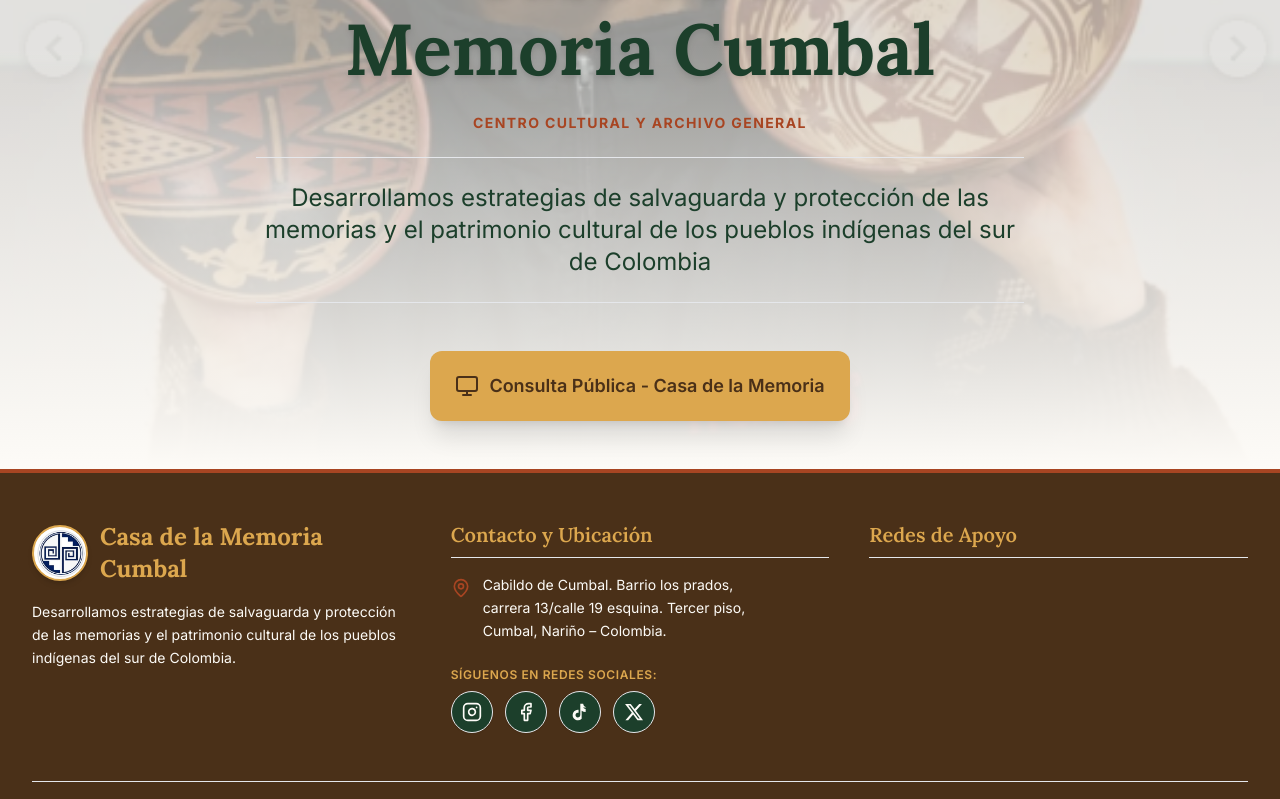
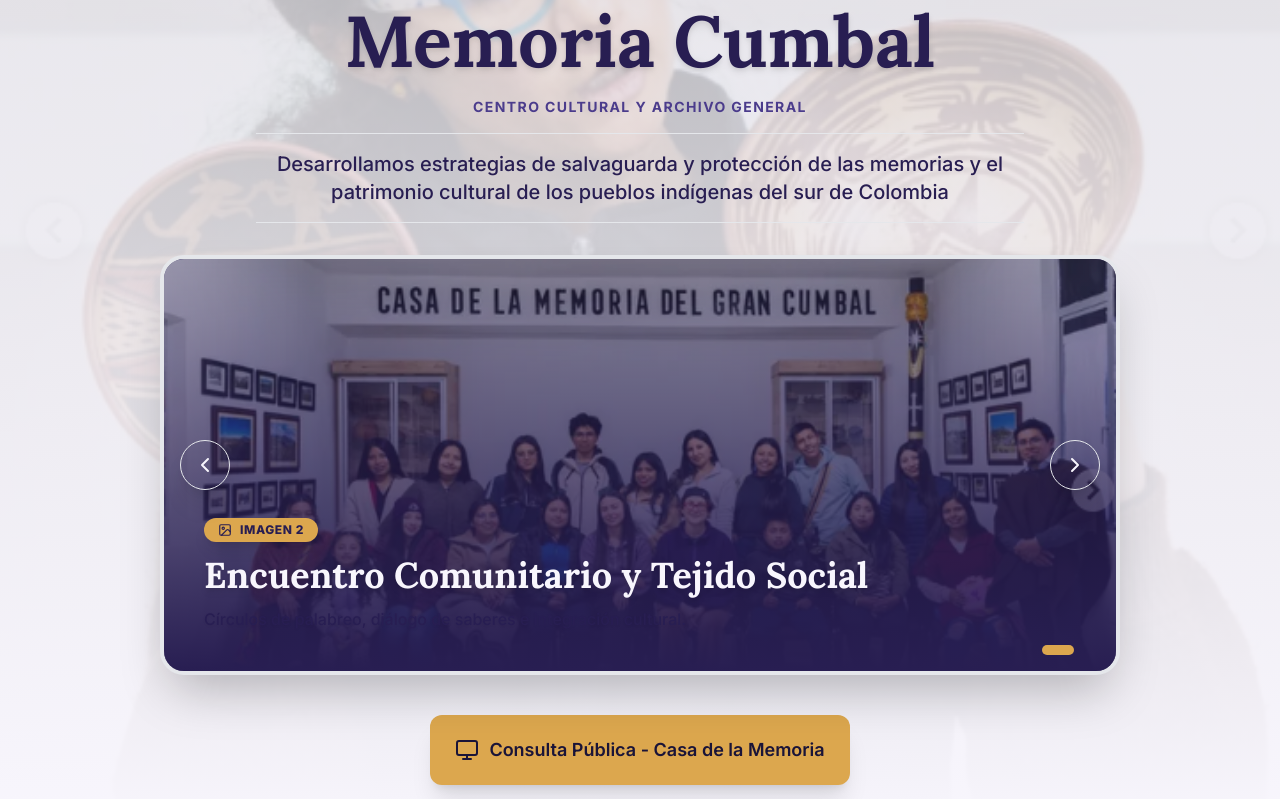
Before and after one commit to danielguadir/casa-memoria-web, a Next.js app: page / in a window 1280 px wide. Shown: the part 461-1260 px from the top of the page. Built offline with nearby package versions, Linux system fonts and the light colour scheme.

Commit message:
feat(theme): agregar tema Violeta Imperial (CEOs #281E52 / #4B3C8C), carrusel interactivo en Inicio y persistencia local

```diff
--- a/src/components/Hero.tsx
+++ b/src/components/Hero.tsx
@@ -5,13 +5,14 @@ import { Monitor } from 'lucide-react';
 import { useAuth } from '@/context/AuthContext';
 import { useSiteSettings } from '@/context/SiteSettingsContext';
 import { Button } from '@/components/design-system';
+import HeroCarousel from '@/components/HeroCarousel';
 
 export default function Hero() {
     const { openKioskModal } = useAuth();
     const { siteContent } = useSiteSettings();
 
     return (
-        <section id="inicio" className="relative min-h-[85vh] flex items-center justify-center bg-crema text-verde-profundo overflow-hidden py-12">
+        <section id="inicio" className="relative min-h-[90vh] flex flex-col items-center justify-center bg-crema text-verde-profundo overflow-hidden py-12">
 
             {/* Background Image Overlay */}
             <div className="absolute inset-0 z-0">
@@ -19,29 +20,33 @@ export default function Hero() {
                     src="/images/tesoros.png"
                     alt="Territorio de Cumbal"
                     fill
-                    className="object-cover object-center opacity-40 brightness-75"
+                    className="object-cover object-center opacity-35 brightness-75"
                     priority
                 />
-                <div className="absolute inset-0 bg-gradient-to-t from-crema via-transparent to-transparent z-10"></div>
-                <div className="absolute inset-0 bg-verde-profundo/20 z-10"></div>
+                <div className="absolute inset-0 bg-gradient-to-t from-crema via-crema/40 to-transparent z-10"></div>
+                <div className="absolute inset-0 bg-verde-profundo/15 z-10"></div>
             </div>
 
-            <div className="relative z-20 max-w-5xl mx-auto px-4 sm:px-6 lg:px-8 text-center space-y-10 animate-fade-in my-auto">
-                <div className="flex justify-center">
-                    <div className="relative w-48 h-48 sm:w-56 sm:h-56 rounded-full overflow-hidden border-4 border-mostaza shadow-2xl bg-crema/20 backdrop-blur-sm flex items-center justify-center transform hover:scale-105 transition-transform duration-500">
+            <div className="relative z-20 max-w-5xl mx-auto px-4 sm:px-6 lg:px-8 text-center space-y-8 my-auto w-full">
+
+                {/* 1. Logo Principal */}
+                <div className="flex justify-center pt-4">
+                    <div className="relative w-40 h-40 sm:w-52 sm:h-52 rounded-full overflow-hidden border-4 border-mostaza shadow-2xl bg-crema/30 backdrop-blur-sm flex items-center justify-center transform hover:scale-105 transition-transform duration-500">
                         <div className="relative w-full h-full flex items-center justify-center transform scale-110">
                             <Image
                                 src="/images/hero-logo.png"
-                                alt="Logo Hero"
+                                alt="Logo Casa de la Memoria"
                                 width={190}
                                 height={190}
-                                className="w-auto h-40 sm:h-48 object-contain drop-shadow-md"
+                                className="w-auto h-36 sm:h-44 object-contain drop-shadow-md"
+                                priority
                             />
                         </div>
                     </div>
                 </div>
 
-                <div className="space-y-6 max-w-4xl mx-auto">
+                {/* 2. Título, Subtítulo y Descripción */}
+                <div className="space-y-4 max-w-4xl mx-auto">
                     <h1 className="font-serif font-extrabold text-4xl sm:text-6xl md:text-7xl !leading-[1.1] text-verde-profundo drop-shadow-md text-balance">
                         {siteContent.heroTitle}
                     </h1>
@@ -52,11 +57,15 @@ export default function Hero() {
                         </p>
                     )}
 
-                    <p className="text-base sm:text-xl md:text-2xl font-sans text-cafe/90 max-w-3xl mx-auto leading-relaxed border-t border-b border-verde-profundo/20 py-6 my-6">
+                    <p className="text-base sm:text-lg md:text-xl font-sans text-cafe/90 max-w-3xl mx-auto leading-relaxed border-t border-b border-verde-profundo/20 py-4 my-4 font-medium">
                         {siteContent.heroDesc}
                     </p>
                 </div>
 
+                {/* 3. Carrusel Interactivo de Espacios (Imagen 1, Imagen 2, Imagen 3) */}
+                <HeroCarousel />
+
+                {/* 4. Botón de Acción Principal */}
                 <div className="flex justify-center pt-2">
                     <Button
                         variant="mostaza"
--- /dev/null
+++ b/src/components/HeroCarousel.tsx
@@ -0,0 +1,137 @@
+'use client';
+
+import React, { useState, useEffect } from 'react';
+import Image from 'next/image';
+import { ChevronLeft, ChevronRight, Image as ImageIcon } from 'lucide-react';
+
+export interface CarouselSlide {
+  id: number;
+  tag: string;
+  title: string;
+  description: string;
+  imageSrc: string;
+}
+
+const DEFAULT_SLIDES: CarouselSlide[] = [
+  {
+    id: 1,
+    tag: 'Imagen 1',
+    title: 'Territorio Sagrado del Gran Cumbal',
+    description: 'Paisajes, volcanes y memoria viva del Pueblo Indígena de los Pastos.',
+    imageSrc: '/images/tesoros.png',
+  },
+  {
+    id: 2,
+    tag: 'Imagen 2',
+    title: 'Encuentro Comunitario y Tejido Social',
+    description: 'Círculos de palabreo, diálogo de saberes e integración cultural.',
+    imageSrc: '/images/grupo-gente.png',
+  },
+  {
+    id: 3,
+    tag: 'Imagen 3',
+    title: 'Archivo General y Salvaguarda',
+    description: 'Documentación histórica, acervo audiovisual y conservación del patrimonio.',
+    imageSrc: '/images/tesoros2.png',
+  },
+];
+
+export default function HeroCarousel() {
+  const [currentIndex, setCurrentIndex] = useState(0);
+  const [isPaused, setIsPaused] = useState(false);
+
+  // Auto-play feature: Advance slide every 5 seconds if not hovered
+  useEffect(() => {
+    if (isPaused) return;
+
+    const timer = setInterval(() => {
+      setCurrentIndex((prev) => (prev + 1) % DEFAULT_SLIDES.length);
+    }, 5000);
+
+    return () => clearInterval(timer);
+  }, [isPaused]);
+
+  const handlePrev = () => {
+    setCurrentIndex((prev) => (prev === 0 ? DEFAULT_SLIDES.length - 1 : prev - 1));
+  };
+
+  const handleNext = () => {
+    setCurrentIndex((prev) => (prev + 1) % DEFAULT_SLIDES.length);
+  };
+
+  const currentSlide = DEFAULT_SLIDES[currentIndex];
+
+  return (
+    <div
+      className="relative max-w-5xl mx-auto w-full my-8 group"
+      onMouseEnter={() => setIsPaused(true)}
+      onMouseLeave={() => setIsPaused(false)}
+    >
+      {/* Carousel Container Card */}
+      <div className="relative h-72 sm:h-96 md:h-[420px] rounded-3xl overflow-hidden shadow-2xl border-4 border-mostaza/50 bg-verde-profundo">
+        {/* Background Slide Image with smooth transition */}
+        <Image
+          key={currentSlide.id}
+          src={currentSlide.imageSrc}
+          alt={currentSlide.title}
+          fill
+          className="object-cover object-center opacity-60 transition-opacity duration-700 animate-in fade-in"
+          priority
+        />
+
+        {/* Gradient Overlay for Text Contrast */}
+        <div className="absolute inset-0 bg-gradient-to-t from-verde-profundo via-verde-profundo/40 to-transparent z-10"></div>
+
+        {/* Content Box */}
+        <div className="absolute bottom-0 left-0 right-0 p-6 sm:p-10 z-20 space-y-3 text-left">
+          {/* Badge Label: Imagen 1, Imagen 2, Imagen 3 */}
+          <div className="inline-flex items-center space-x-2 px-3.5 py-1 rounded-full bg-mostaza text-verde-profundo text-xs font-extrabold uppercase tracking-wider shadow-lg">
+            <ImageIcon size={14} />
+            <span>{currentSlide.tag}</span>
+          </div>
+
+          <h3 className="font-serif font-bold text-2xl sm:text-4xl text-crema drop-shadow-md">
+            {currentSlide.title}
+          </h3>
+
+          <p className="font-sans text-sm sm:text-base text-crema/90 max-w-2xl font-medium drop-shadow-sm">
+            {currentSlide.description}
+          </p>
+        </div>
+
+        {/* Left Arrow Button */}
+        <button
+          onClick={handlePrev}
+          className="absolute left-4 top-1/2 -translate-y-1/2 z-30 p-2.5 sm:p-3 rounded-full bg-verde-profundo/80 text-crema hover:bg-mostaza hover:text-verde-profundo transition-all duration-300 shadow-xl border border-crema/20 focus:outline-none"
+          aria-label="Imagen anterior"
+        >
+          <ChevronLeft size={24} />
+        </button>
+
+        {/* Right Arrow Button */}
+        <button
+          onClick={handleNext}
+          className="absolute right-4 top-1/2 -translate-y-1/2 z-30 p-2.5 sm:p-3 rounded-full bg-verde-profundo/80 text-crema hover:bg-mostaza hover:text-verde-profundo transition-all duration-300 shadow-xl border border-crema/20 focus:outline-none"
+          aria-label="Imagen siguiente"
+        >
+          <ChevronRight size={24} />
+        </button>
+
+        {/* Indicator Dots */}
+        <div className="absolute bottom-4 right-6 z-30 flex items-center space-x-2">
+          {DEFAULT_SLIDES.map((slide, idx) => (
+            <button
+              key={slide.id}
+              onClick={() => setCurrentIndex(idx)}
+              className={`
+                h-2.5 rounded-full transition-all duration-300 focus:outline-none
+                ${currentIndex === idx ? 'w-8 bg-mostaza' : 'w-2.5 bg-crema/50 hover:bg-crema'}
+              `}
+              aria-label={`Ir a ${slide.tag}`}
+            />
+          ))}
+        </div>
+      </div>
+    </div>
+  );
+}
--- a/src/context/SiteSettingsContext.tsx
+++ b/src/context/SiteSettingsContext.tsx
@@ -73,6 +73,18 @@ export const FONT_PRESETS: FontOption[] = [
 ];
 
 export const THEME_PRESETS: ThemeOption[] = [
+  {
+    id: 'violeta-ceo',
+    name: 'Violeta Imperial (Oficial CEOs)',
+    description: 'Paleta corporativa solicitada (#281E52 Header y #4B3C8C Barra Secundaria).',
+    crema: '#F8F6FD',
+    cremaDark: '#EBE5F7',
+    verdeProfundo: '#281E52',
+    terracota: '#4B3C8C',
+    terracotaLight: '#6B58B8',
+    cafe: '#1A1438',
+    mostaza: '#DCA74E',
+  },
   {
     id: 'ancestral',
     name: 'Tierra Ancestral (Original)',
@@ -155,7 +167,7 @@ const LOCAL_STORAGE_KEY = 'casa_memoria_settings_v2';
 export const SiteSettingsProvider: React.FC<{ children: React.ReactNode }> = ({ children }) => {
   const [siteContent, setSiteContent] = useState<SiteContent>(DEFAULT_CONTENT);
   const [selectedFontId, setSelectedFontId] = useState<string>('ancestral');
-  const [selectedThemeId, setSelectedThemeId] = useState<string>('ancestral');
+  const [selectedThemeId, setSelectedThemeId] = useState<string>('violeta-ceo');
   const [activeColors, setActiveColors] = useState<ThemeColors>({
     crema: THEME_PRESETS[0].crema,
     cremaDark: THEME_PRESETS[0].cremaDark,
@@ -261,7 +273,7 @@ export const SiteSettingsProvider: React.FC<{ children: React.ReactNode }> = ({
   const resetToDefaults = () => {
     setSiteContent(DEFAULT_CONTENT);
     setSelectedFontId('ancestral');
-    setSelectedThemeId('ancestral');
+    setSelectedThemeId('violeta-ceo');
     setActiveColors({
       crema: THEME_PRESETS[0].crema,
       cremaDark: THEME_PRESETS[0].cremaDark,
```
